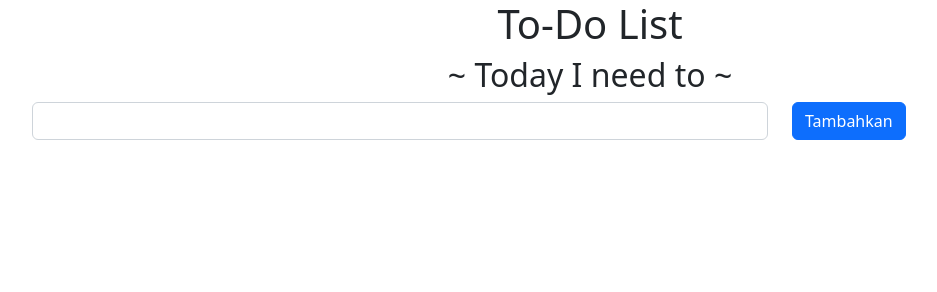
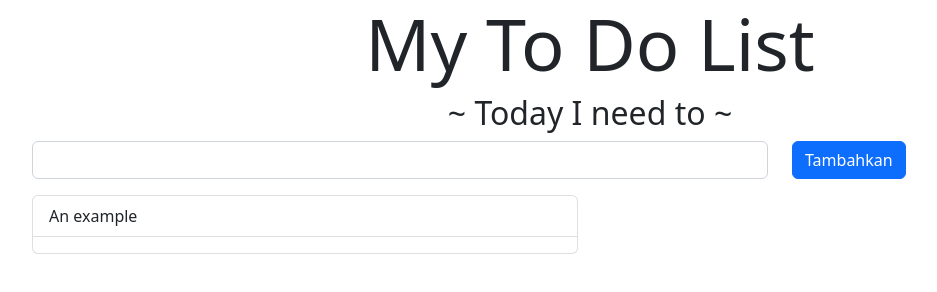
Before and after one commit to dts-kominfo-rea4b/challenge-dom-maulanakrisna, a website: page index.html in a window 1280 px wide. Both pictures are taken after a click on the button "Tambahkan". Shown: the whole page, without its empty margins (50-987 px from the left). Drawn offline with nearby package versions, Linux system fonts and the light colour scheme.

Commit message:
html done, css done, javascript done

```diff
--- a/index.html
+++ b/index.html
@@ -9,28 +9,36 @@
   </head>
   <body>
     <div id="app" class="container">
+      <section>
         <!-- TODO: Buatlah sebuah header dengan id todo-title -->
-      <h1 id="todo_title" class="text-center">To-Do List</h1>
+        <h1 id="todo_title" class="display-2 text-center">My To Do List</h1>
         <!-- TODO: Buatlah sebuah subtitle dengan id todo-subtitle -->
-      <h2 id="todo-subtitle" class="text-center">~ Today I need to ~</h2>
+        <h2 id="todo-subtitle" class="display-8 text-center">~ Today I need to ~</h2>
+      </section>
       <!-- Section: input -->
+      <section>
         <div class="row">
           <div class="col-8">
             <!-- TODO: Buatlah sebuah input bertipe text dengan id todo-input -->
-          <input type="text" class="form-control" name="" id="todo-input">
+            <input type="text" value="" class="form-control" name="" id="todo-input">
           </div>
           <div class="col-4">
             <!-- TODO: Buatlah sebuah button dengan id todo-submit -->
             <input type="button" class="btn btn-primary" value="Tambahkan" id="todo-submit">
           </div>
-      </div class="row">
+        </div>
+      </section>
       <!-- Section output -->
-      <div class="row">
+      <section>
+        <div class="row align-items-center mt-10">
+          <div class="col-md-6">
             <!-- TODO: Buatlah sebuah <ul> dengan id todo-output -->
-        <ul id="todo-output list-group">
-          <!-- <li class="list-group-item">An example</li> -->
+            <ul id="todo-output" class="list-group">
+              <li class="list-group-item mt-3">An example</li>
             </ul>
           </div>
+        </div>
+    </section>
     </div>
 
     <!-- ! Untuk tantangan ini, script jangan diubah ke external js yah ! -->
@@ -46,15 +54,26 @@
       function fnClickHandler(toDoItem) {
         let li = document.createElement('li');
         li.textContent = toDoItem;
-        li.className = 'list-group-item'
+        li.className = 'list-group-item';
         output.append(li);
       }
 
       // TODO: register event onclick / addEventListener untuk button
       // akan menjalankan fungsi fnClickHandler
-
+      button.addEventListener('click', () => {
+        const toDoItem = input.value;
+        console.log(input.value);
+        fnClickHandler(toDoItem);
+      });
       // TODO: register event onkeypress / addEventListener untuk input
       // sehingga saat di input ditekan enter akan menjalankan fungsi fnClickHandler juga
+      input.addEventListener('keydown', (event) => {
+        if (event.key === 'Enter'){
+          const toDoItem = input.value;
+          console.log(input.value);
+          fnClickHandler(toDoItem);
+        }
+      });
     </script>
   </body>
 </html>
```
Lines whose indentation alone changed are shown as unchanged.
